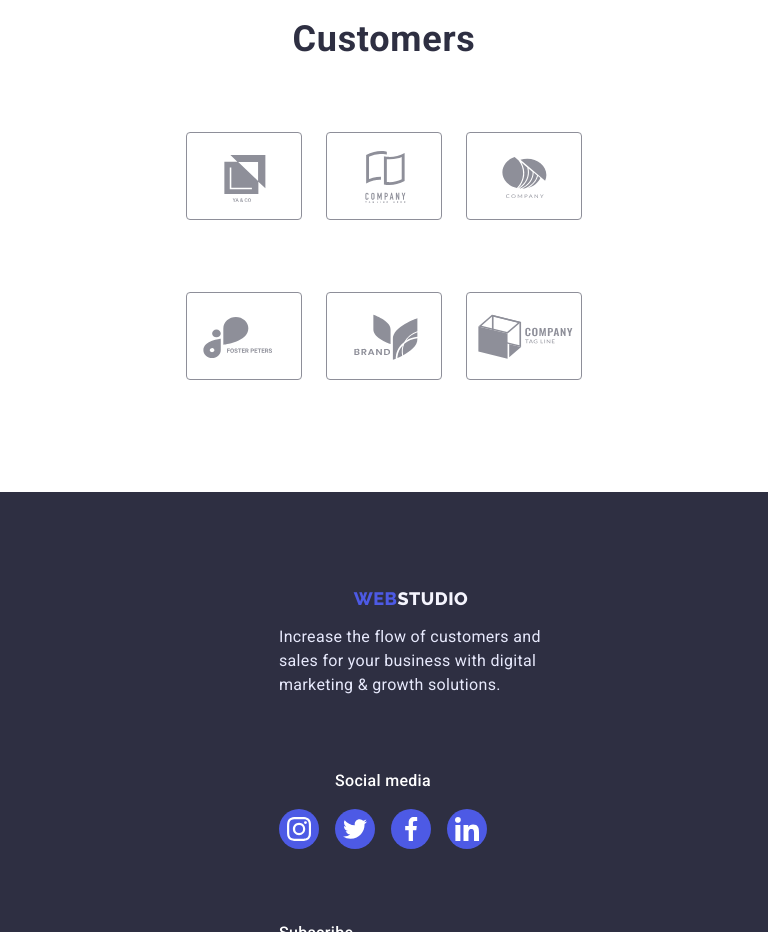
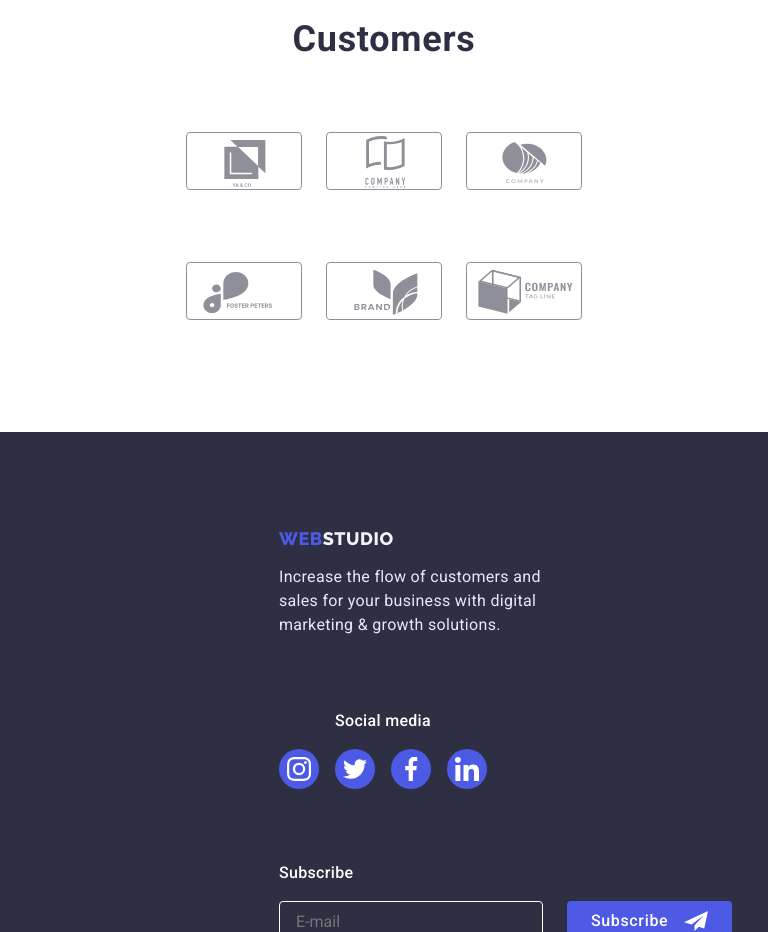
Before and after one commit to vika-tsymbaliyk/goit-markup-hw-07, a plain HTML site: page index.html in a window 768 px wide. Shown: the part 2500-3432 px from the top of the page. Drawn offline with nearby package versions, Linux system fonts and the light colour scheme.

Commit message:
Update styles.css

```diff
--- a/css/styles.css
+++ b/css/styles.css
@@ -412,11 +412,11 @@ header {
   justify-content: center;
   gap: 24px;
   width: 100%;
+  flex-wrap: wrap;
+  gap: 72px 16px;
 }
 .customers-list-item {
-  display: flex;
-  width: calc((100% - 120px) / 6);
-  height: 88px;
+  width: calc((100% - 16px) / 2);
 }
 .customers-link {
   display: flex;
@@ -471,6 +471,7 @@ header {
 .footer-wrap-logo-text {
   display: flex;
   flex-direction: column;
+  align-items: center;
 }
 .footer-social-media-wrap {
   display: flex;
@@ -898,16 +899,7 @@ header {
   .team-card {
     flex-basis: calc(100% - 164px);
   }
-  .customers-list {
-    flex-wrap: wrap;
-    gap: 72px 16px;
-  }
-  .customers-list-item {
-    width: calc((100% - 16px) / 2);
-  }
-  .footer-wrap-logo-text {
-    align-items: center;
-  }
+
   .footer-form-wrap > .social-media-title {
     margin-bottom: 0;
   }
@@ -984,7 +976,6 @@ header {
     text-align: center;
   }
   .customers-list {
-    flex-wrap: wrap;
     gap: 72px 24px;
   }
   .customers-list-item {
@@ -1000,6 +991,7 @@ header {
   }
   .footer-wrap-logo-text {
     width: 264px;
+    align-items: start;
   }
   .footer-social-media-wrap {
     margin-right: auto;
```
